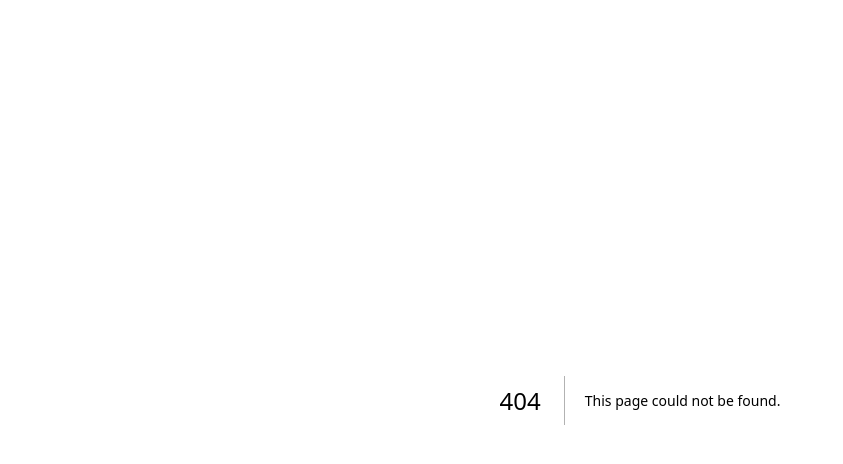
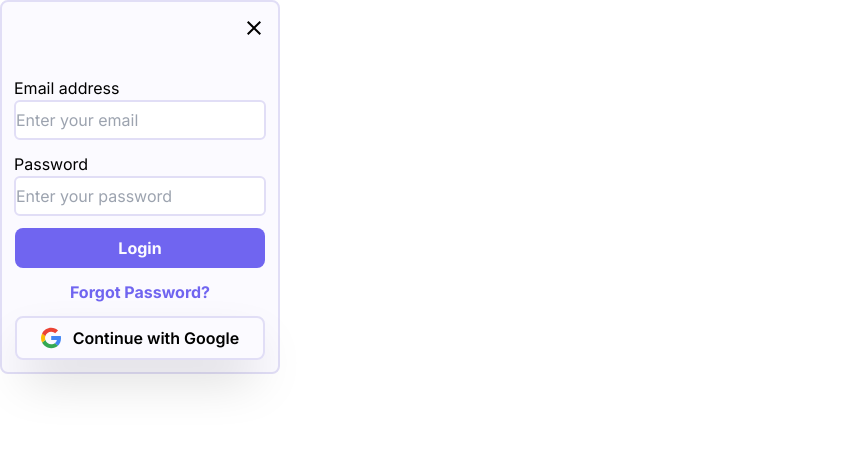
Before and after one commit to MusthafaAltaf2001/roommate-finder, a Next.js app: page /register in a window 1280 px wide. Before the commit this address had no page. Shown: the top 464 px of the page, without its empty margins (0-843 px from the left). Built offline with nearby package versions, Linux system fonts and the light colour scheme.

Commit message:
Added register popup

```diff
--- /dev/null
+++ b/src/app/Components/Register/Register.tsx
@@ -0,0 +1,43 @@
+import React from 'react'
+import google_icon from '../../Assets/google_icon.svg'
+import Image from 'next/image'
+import CloseIcon from '@mui/icons-material/Close';
+
+const Register = () => {
+    const closeRegister = () => {
+        const closeButton = document.getElementById("register")
+        closeButton.classList.toggle('hidden')
+    }
+
+    return (
+        <div className='border-2 bg-white border-border-colour min-w-[280px] w-[280px] rounded-lg'>
+            <div className='flex justify-end p-3'>
+                <button onClick={closeRegister}>
+                    <CloseIcon />
+                </button>
+            </div>
+            <div className='flex flex-col mt-6 mx-3'>
+                <label>Email address</label>
+                <input className='border-2 rounded-md border-border-colour h-10' type='email' name="myInput" placeholder='Enter your email' />
+            </div>
+            <div className='flex flex-col mt-3 mx-3'>
+                <label>Password</label>
+                <input className='border-2 rounded-md border-border-colour h-10' type='password' name="myInput" placeholder='Enter your password' />
+            </div>
+            <div className='flex items-center justify-center'>
+                <button className="text-white rounded-lg mt-3 py-2 font-bold mx-3 bg-purple w-[250px]">Login</button>
+            </div>
+            <div className='flex items-center justify-center my-3'>
+                <button className='text-purple font-bold'>Forgot Password?</button>
+            </div>
+            <div className='mb-3 flex items-center justify-center'>
+                <button className='flex flex-row items-center justify-center w-[250px] shadow-2xl border-2 rounded-lg border-border-colour py-2 font-semibold'>
+                    <Image className='w-6 h-6 pr-1 mr-2' src={google_icon} alt='image' />
+                    Continue with Google
+                </button>
+            </div>
+        </div>
+    )
+}
+
+export default Register
--- a/src/app/Header.tsx
+++ b/src/app/Header.tsx
@@ -1,6 +1,7 @@
 "use client"
 
 import React, { useState, useRef } from "react";
+import Register from "./Components/Register/Register";
 
 const Header = () => {
     const [isOpen, setIsOpen] = useState(false);
@@ -31,23 +32,30 @@ const Header = () => {
         element.scrollIntoView({ behavior: 'smooth' })
     }
 
+    const register = () => {
+        const register = document.getElementById('register')
+        register.classList.toggle("hidden")
+    }
+
     const genericHamburgerLine = `h-0.5 w-6 my-0.5 rounded-full bg-dark-blue transition ease transform duration-300 z-200`;
 
     return (
         <header id="header" className="sticky top-0 z-40">
-            <div className="bg-white flex h-16 md:px-[150px] xl:px-[450px] justify-center border-b-2 border-b-border-colour">
-                <div className="flex flex-row justify-center items-center">
+            <div className="absolute top-20 hidden right-0 z-50" id="register">
+                <Register />
+            </div>
+            <div className="bg-white flex h-16 md:px-[150px] xl:px-[450px] justify-end md:justify-center border-b-2 border-b-border-colour">
+                <div className="flex flex-row justify-end md:justify-center items-center">
                     <div className="block max-md:hidden">
                         <div className="flex items-center justify-center">
                             <button onClick={scrollToHome} className="header-right-text">Home</button>
                             <button onClick={scrollToAbout} className="header-right-text">About</button>
                             <button onClick={scrollToProjects} className="header-right-text">Projects</button>
-                            <button className="border-2 rounded-lg border-border-colour text-purple px-4 py-2 font-bold mx-3">Login</button>
-                            <button className="rounded-lg  text-white font-bold bg-purple whitespace-nowrap px-4 py-2 mx-3">Sign up</button>
                         </div>
                     </div>
                 </div>
             </div>
+            <button onClick={register} className="border-2 rounded-lg absolute top-2 right-0 border-border-colour text-purple px-4 py-2 font-bold mx-3">Login</button>
             <div ref={navRef} className={`absolute left-0 top-0 bg-off-white ease-in-out duration-500 ${isOpen ? "translate-x-0 " : "-translate-x-full"}`}>
                 <div className="flex flex-col items-center justify-center pt-10 h-screen w-screen">
                     <span onClick={() => { navBarToggle(); scrollToHome(); }} className="header-drawer-text" href="/#">Home</span>
--- /dev/null
+++ b/src/app/register/page.tsx
@@ -0,0 +1,12 @@
+import React from 'react'
+import Register from '../Components/Register/Register'
+
+const page = () => {
+  return (
+    <div className='h-screen w-screen'>
+      <Register />
+    </div>
+  )
+}
+
+export default page
```
Also changed, not shown: src/app/Assets/google_icon.svg (added).
